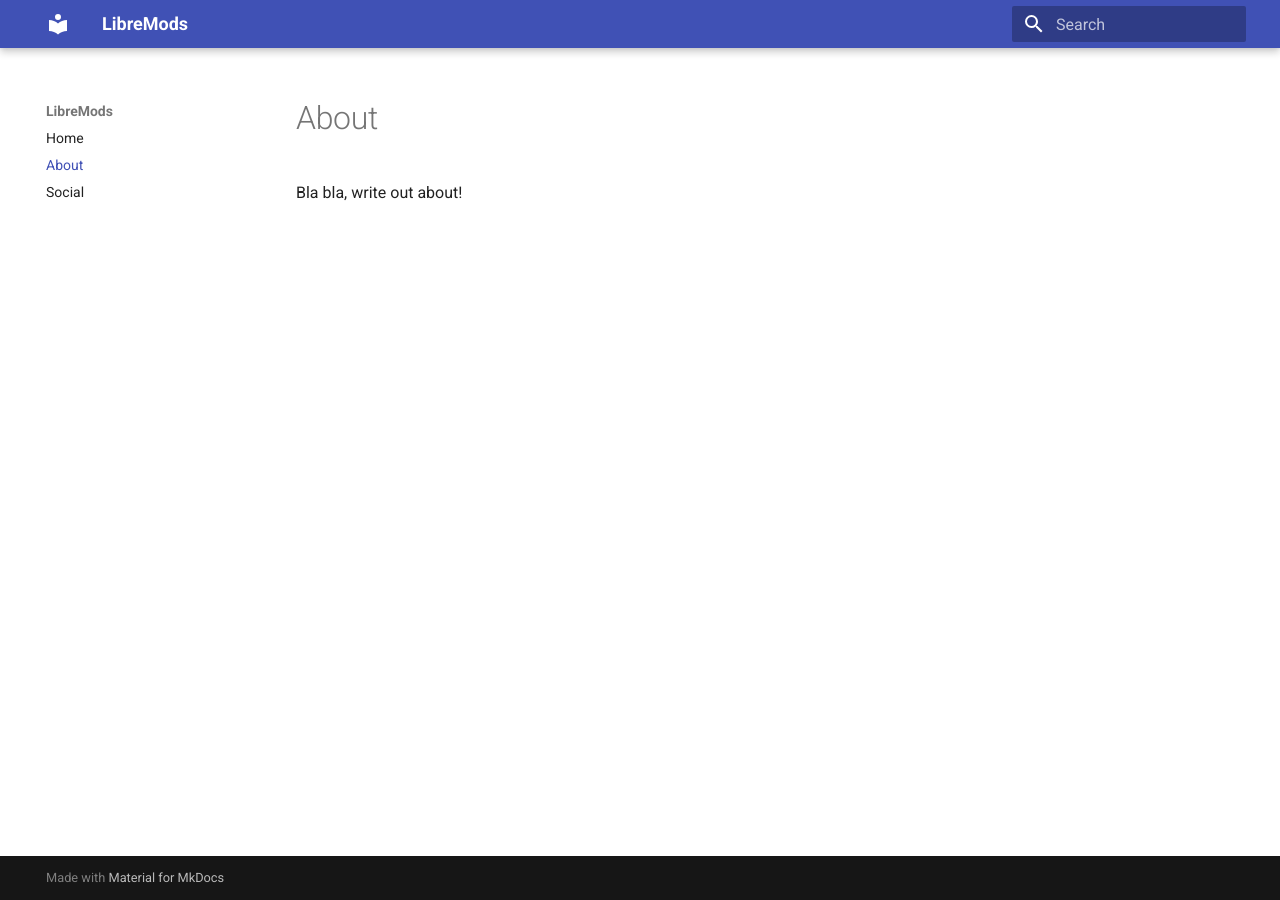
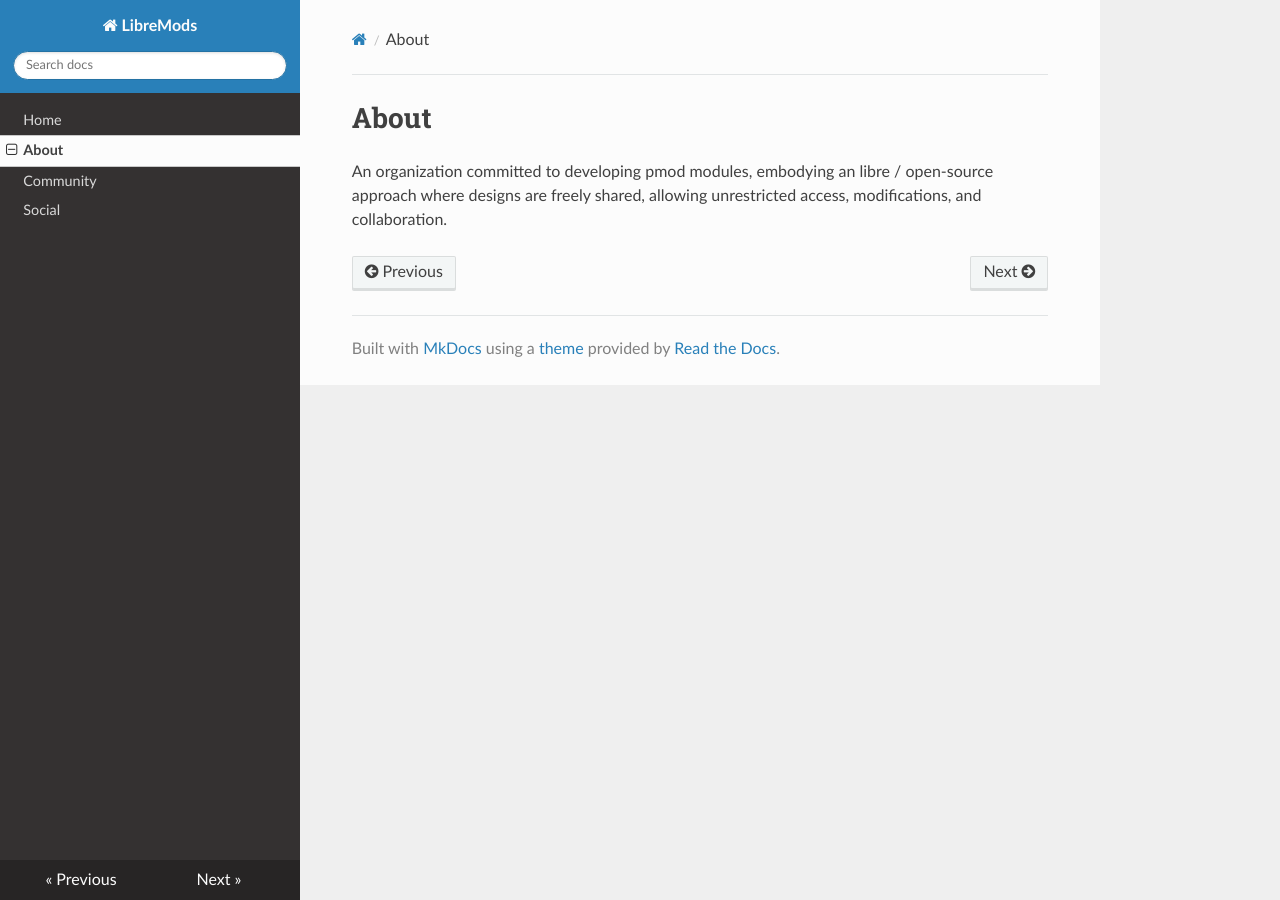
Before and after one commit to LibreMod/libremod.github.io, an MkDocs documentation site: the page built from docs/about.md, in a window 1280 px wide. Built offline with MkDocs 1.6.1, drawn with Linux system fonts in a browser that asks for light colours; nearby versions of some CDN libraries.

```diff
--- a/docs/about.md
+++ b/docs/about.md
@@ -1 +1,2 @@
-Bla bla, write out about!
+# About
+An organization committed to developing pmod modules, embodying an libre / open-source approach where designs are freely shared, allowing unrestricted access, modifications, and collaboration.
--- /dev/null
+++ b/docs/contributing/contributing-to-site.md
@@ -0,0 +1 @@
+# Contributing to the site
--- a/mkdocs.yml
+++ b/mkdocs.yml
@@ -4,6 +4,7 @@
 nav:
     - Home: index.md
     - About: about.md
+    - Community: community.md
     - Social: social.md
 
-theme: material
+theme: readthedocs
```
Also changed, not shown: docs/community.md (added, +17 -0 lines), docs/contributing/contributing-to-modules.md (added, +3 -0 lines), docs/social.md (+2 -0 lines).
